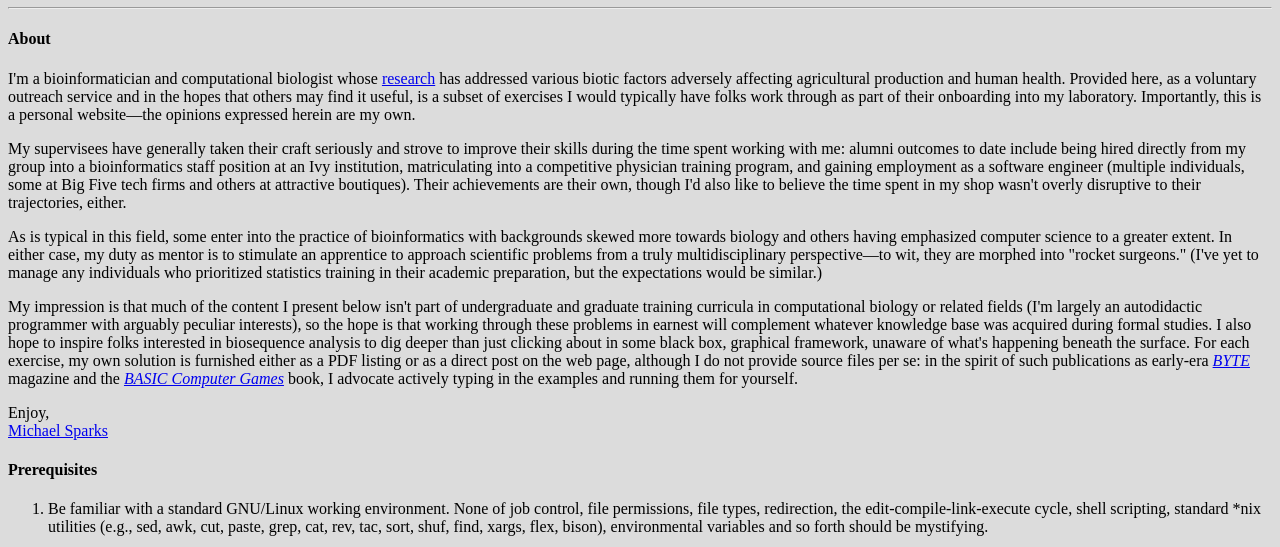
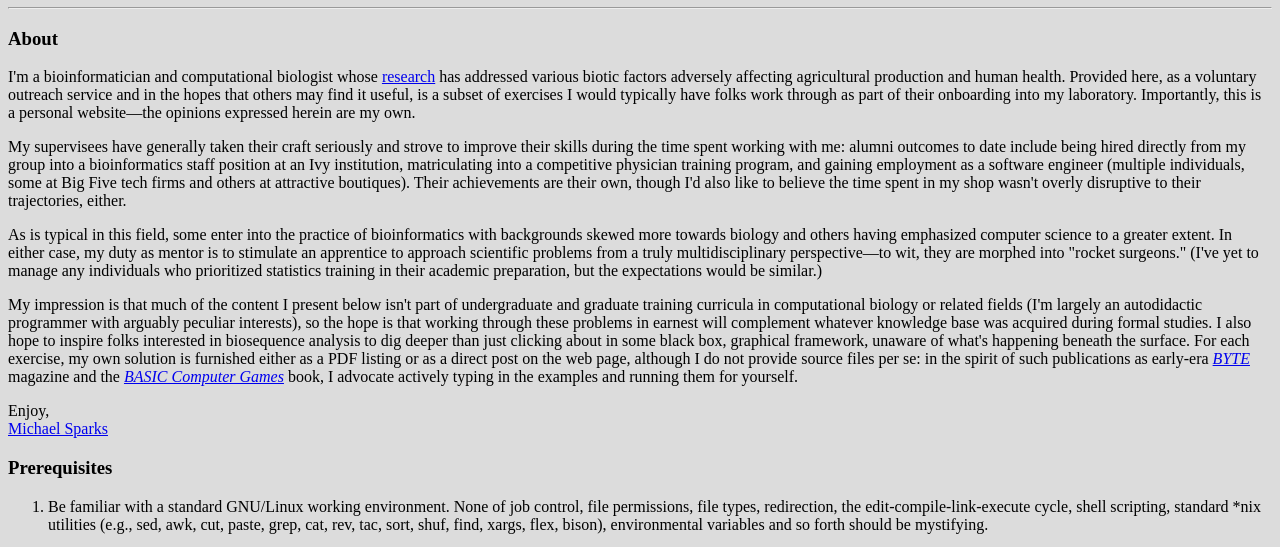
Before and after one commit to scentiant/bioi_tutorial, a plain HTML site: page index.html in a window 1280 px wide. Shown: the part 219-766 px from the top of the page. Drawn offline with Linux system fonts and the light colour scheme.

```diff
--- a/index.html
+++ b/index.html
@@ -24,7 +24,7 @@
   </table>
 </div>
 <hr>
-<h4>About</h4>
+<h3>About</h3>
 <p>
 I'm a bioinformatician and computational biologist whose <a href="https://orcid.org/0000-0001-6251-8559">research</a>
 has addressed various biotic factors adversely affecting agricultural production and human health.
@@ -81,7 +81,7 @@
 <a href="https://www.linkedin.com/in/mesparks">Michael Sparks</a>
 </p>
 
-<h4>Prerequisites</h4>
+<h3>Prerequisites</h3>
 <ol>
 <li>
 <p>
```
